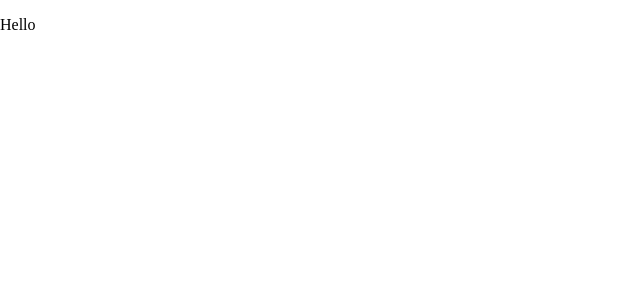
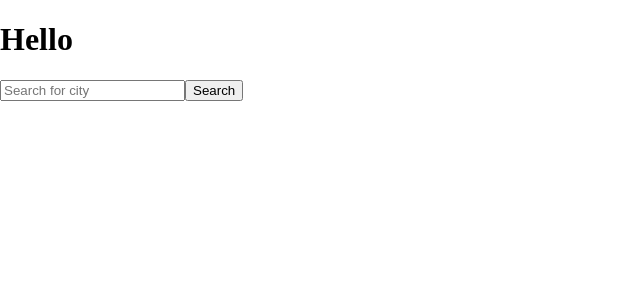
Before and after one commit to KristianSlovak/huli-weatherApp, a React (Create React App) app in the folder frontend/: page / in a window 1280 px wide. Shown: the top 300 px of the page, without its empty margins (0-640 px from the left). Built offline with nearby package versions, Linux system fonts and the light colour scheme.

Commit message:
Made a simple search bar

```diff
--- a/frontend/src/App.js
+++ b/frontend/src/App.js
@@ -1,9 +1,7 @@
-
+import Home from "./pages/Home";
 function App() {
   return (
-    <div className="App">
-      <p>Hello</p>
-    </div>
+    <Home/>
   );
 }
 
--- /dev/null
+++ b/frontend/src/pages/Home.js
@@ -0,0 +1,17 @@
+const Home = () => {
+    const handleChange = (e) => {
+        e.preventDefault();
+        console.log('hello')
+    }
+    return (
+        <div className='homePage'>
+            <h1> Hello</h1>
+            <input
+            type="text"
+            placeholder="Search for city"
+            />
+            <button type="submit" onClick={handleChange}>Search</button>
+        </div>
+    )
+}
+export default Home
```
Also changed, not shown: package.json (added, +16 -0 lines), 1 other file (tests, documents, lock files or other folders).
